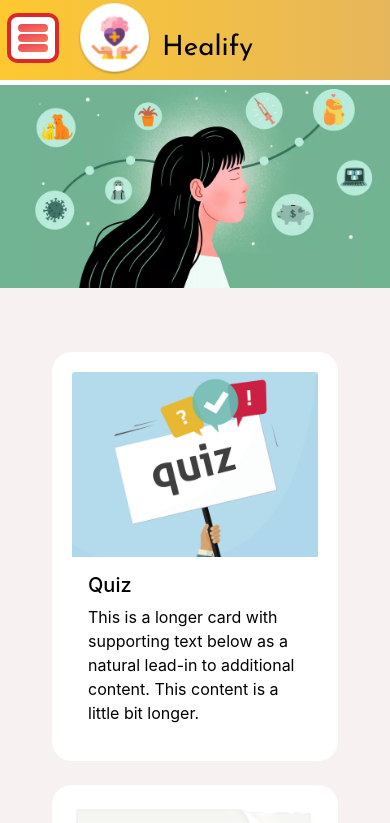
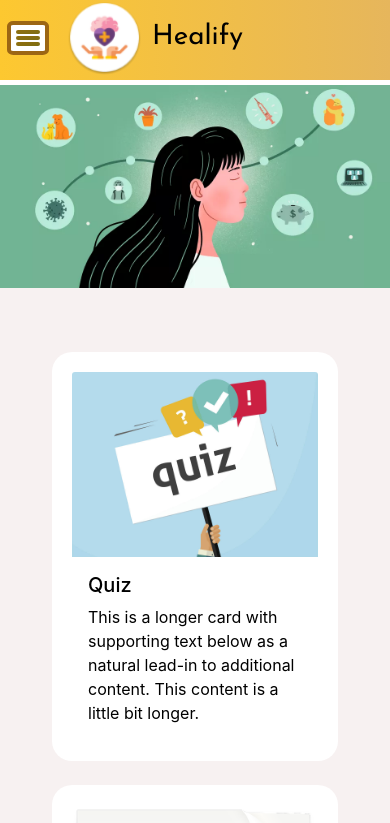
Before and after one commit to SE-Project-Team/Healify, a React (Create React App) app in the folder healify/: page / in a window 390 px wide. Shown: the top 823 px of the page. Built offline with nearby package versions, Linux system fonts and the light colour scheme; no server answers.

Commit message:
toggle button configured

```diff
--- a/healify/src/Components/Home/Header.js
+++ b/healify/src/Components/Home/Header.js
@@ -11,6 +11,15 @@ export const Header = () => {
   const [user, setUser] = useState("");
   const history = useHistory();
 
+  const [toggle, setToggle] = useState("");
+
+  const toggleFunction = () => {
+    if (toggle === "") {
+      setToggle(styles.toggleActive);
+    } else {
+      setToggle("");
+    }
+  };
   const signOut = () => {
     localStorage.clear();
     // history.push("/");
@@ -25,7 +34,9 @@ export const Header = () => {
   };
   const [scrollClass, setScrollClass] = useState("");
   useEffect(() => {
+    // setToggle(toggleFunction());
     window.addEventListener("scroll", scrollHandler);
+    // window.addEventListener("resize", toggleFunction);
     const asyncWrapper = async () => {
       const token = JSON.parse(localStorage.getItem("token"));
       await axios
@@ -45,12 +56,14 @@ export const Header = () => {
     asyncWrapper();
     return () => {
       window.removeEventListener("scroll", scrollHandler);
+      // window.removeEventListener("resize", toggleFunction);
     };
   }, []);
   return (
     <header className={styles.header + " " + scrollClass}>
+      <div className={`${styles.titleWrapper}`}>
         <div className={styles.threeLineBtn}>
-        <ul className={styles.menuBtnCustom}>
+          <ul className={styles.menuBtnCustom} onClick={toggleFunction}>
             <li></li>
             <li></li>
             <li></li>
@@ -64,7 +77,8 @@ export const Header = () => {
             <h1 className={styles.heading}>Healify</h1>
           </div>
         </Link>
-      <ul className={"nav " + styles.settingsList}>
+      </div>
+      <ul className={"nav " + styles.settingsList + " " + toggle}>
         <Link to="/About" className={styles.remove_underline}>
           <li className={"nav-link"}>About</li>
         </Link>
--- a/healify/src/Components/Home/Home.module.css
+++ b/healify/src/Components/Home/Home.module.css
@@ -56,21 +56,18 @@
 .menuBtnCustom {
   margin: 1px;
   margin-left: 5px;
-  padding: 5px;
+  padding: 3px;
   list-style: none;
   background: rgb(255, 255, 255);
-  border-radius: 20%;
-  border: 4px solid #db2929;
+  border-radius: 15%;
+  border: 4px solid #9c6614;
 }
 .menuBtnCustom li {
-  border-radius: 24px;
+  border-radius: 5px;
   margin: 2px;
-  width: 30px;
-  height: 8px;
-  background-image: linear-gradient(168deg, #ea4555 1%, #fa705c 89%);
-}
-.menuBtnCustom li:hover {
-  background-image: linear-gradient(168deg, #e6505f 1%, #b85748 89%);
+  width: 24px;
+  height: 4px;
+  background-image: linear-gradient(168deg, #916e0e 1%, #7e6e13 89%);
 }
 
 .menuBtnCustom:hover {
@@ -258,12 +255,27 @@
   display: flex;
   justify-content: center;
 }
+.titleWrapper {
+  display: flex;
+  flex-direction: row;
+  align-items: center;
+}
 
 @media screen and (max-width: 770px) {
+  .header {
+    flex-direction: column;
+    align-items: flex-start;
+  }
   .settingsList {
     display: none;
   }
-
+  .toggleActive {
+    margin: 0px;
+    margin-right: auto;
+    display: flex;
+    flex-direction: column;
+    align-items: flex-start;
+  }
   .threeLineBtn {
     display: inline;
   }
```
Lines whose indentation alone changed are shown as unchanged.
